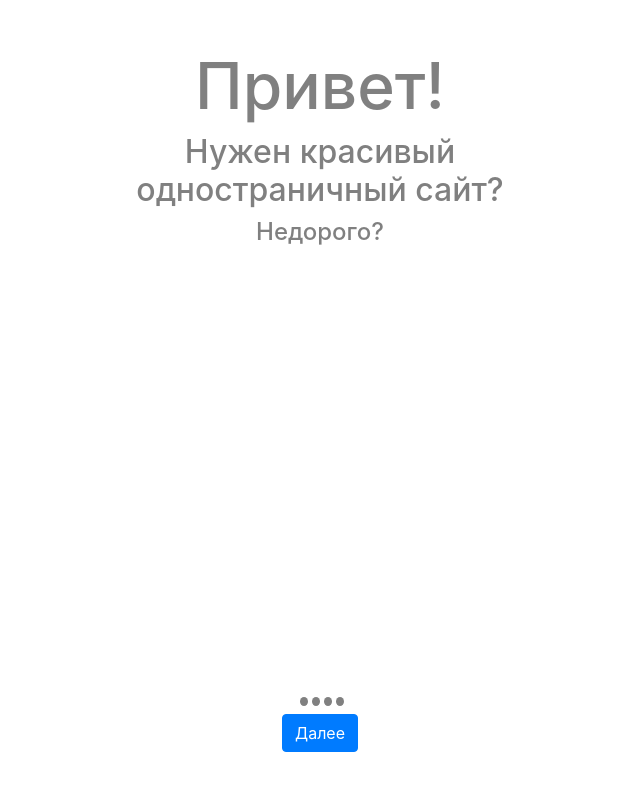
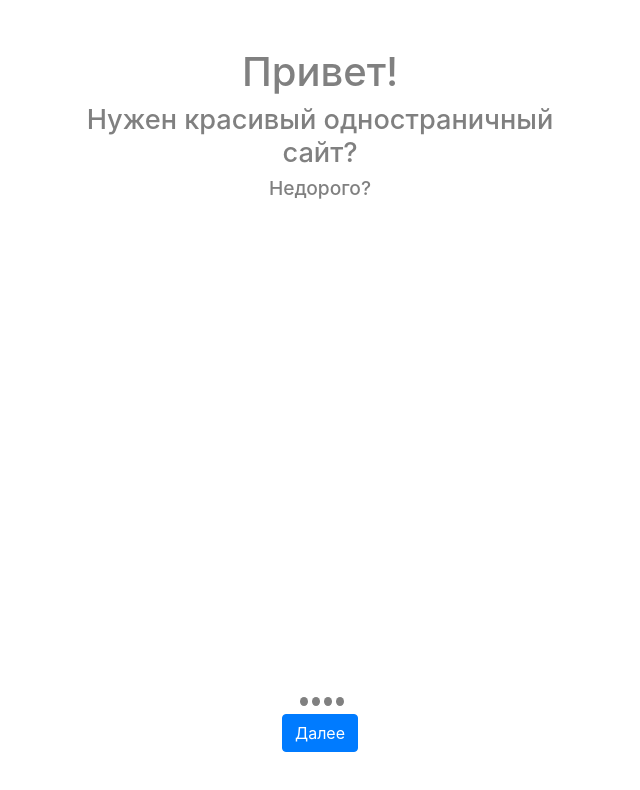
Before and after one commit to nickusim/boot, a plain HTML site: page index.html in a window 1280 px wide. Shown: the whole page, without its empty margins (320-960 px from the left). Drawn offline with nearby package versions, Linux system fonts and the light colour scheme; files whose address does not match are found by name.

Commit message:
Update main.css

```diff
--- a/css/main.css
+++ b/css/main.css
@@ -1,13 +1,13 @@
 .title {
   text-align: center;
   color: gray;
-  line-height: 1.25; }
+  line-height: 1; }
   .title h1 {
-    font-size: 4rem; }
+    font-size: 2.5rem; }
   .title h2 {
-    font-size: 2rem; }
+    font-size: 1.7rem; }
   .title h3 {
-    font-size: 1.5rem; }
+    font-size: 1.2rem; }
 
 .dots .dot {
   width: 8px;
```
